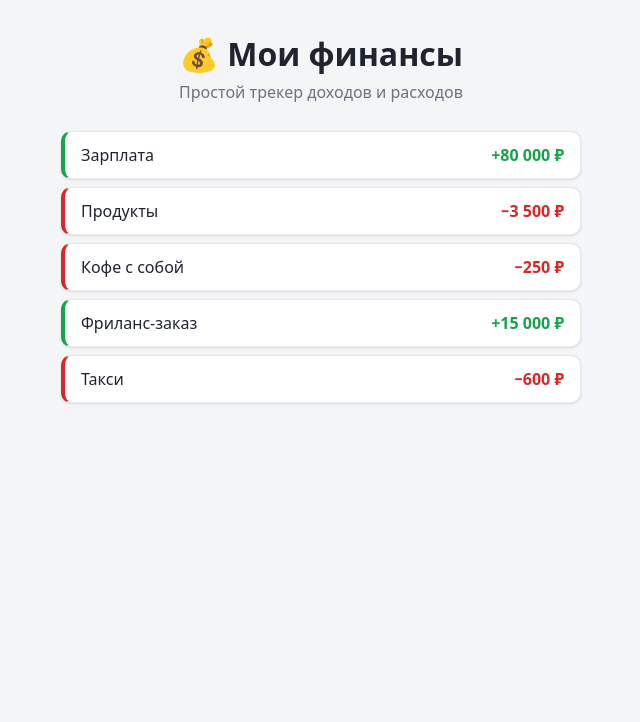
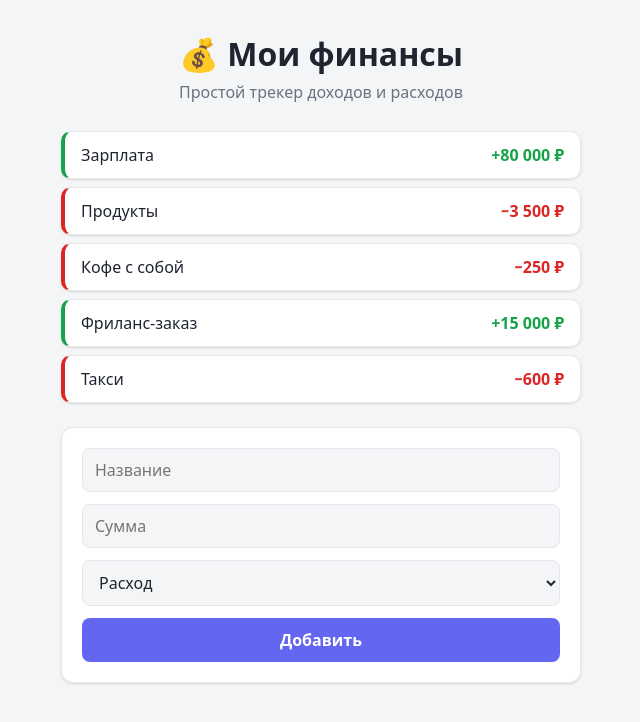
Before and after one commit to vanish-gold16/tsx_practice, a React (Vite) app: page / in a window 1280 px wide. Shown: the top 722 px of the page, without its empty margins (319-959 px from the left). Built offline with nearby package versions, Linux system fonts and the light colour scheme.

Commit message:
feat: implement TransactionForm component and integrate with App

```diff
--- a/src/App.tsx
+++ b/src/App.tsx
@@ -4,8 +4,17 @@ import './App.css'
 // import { TransactionItem } from './components/TransactionItem'
 import { sampleTransactions } from './data'
 import TransactionList from "./components/TransactionList.tsx";
+import {useState} from "react";
+import type {Transaction} from "./types.ts";
+import TransactionForm from "./components/TransactionForm.tsx";
 
 function App() {
+    const [transactions, setTransactions] = useState<Transaction[]>(sampleTransactions)
+
+    function handleAdd(transaction: Transaction) {
+        setTransactions(prev => [transaction, ...prev])
+    }
+
     return (
         <div className="app">
             <header className="app__header">
@@ -15,7 +24,10 @@ function App() {
 
         <main className="app__main">
             <TransactionList
-              transactions={sampleTransactions} />
+                transactions={transactions} />
+            <TransactionForm
+                onAdd={handleAdd}
+            />
         </main>
         </div>
     )
--- /dev/null
+++ b/src/components/TransactionForm.tsx
@@ -0,0 +1,57 @@
+import {useState} from "react";
+import type {Transaction, TransactionType} from "../types.ts";
+
+type TransactionFormProps = {
+    onAdd: (transaction: Transaction) => void
+}
+
+export default function TransactionForm( {onAdd }: TransactionFormProps) {
+    const [title, setTitle] = useState('')
+    const [amount, setAmount] = useState('')
+    const [type, setType] = useState<TransactionType>('expense')
+
+    function handleSubmit(e: React.FormEvent) {
+        e.preventDefault()
+
+        const newTransaction: Transaction = {
+            id: crypto.randomUUID(),
+            title: title,
+            amount: Number(amount),
+            type: type,
+            createdAt: new Date().toISOString(),
+        }
+
+        onAdd(newTransaction)
+        setTitle('')
+        setAmount('')
+        setType('expense')
+    }
+
+    return (
+        <form
+            className="form"
+            onSubmit={handleSubmit}
+        >
+            <input
+                value={title}
+                onChange={(e) => setTitle(e.target.value)}
+                placeholder="Название"
+            />
+            <input
+                value={amount}
+                onChange={(e) => setAmount(e.target.value)}
+                placeholder="Сумма"
+            />
+            <select
+                value={type}
+                onChange={(e) => setType(e.target.value as TransactionType)}
+            >
+                <option value="expense">Расход</option>
+                <option value="income">Доход</option>
+            </select>
+            <button type="submit">
+                Добавить
+            </button>
+        </form>
+    )
+}
```
Also changed, not shown: .claude/launch.json (added). Lines whose indentation alone changed are shown as unchanged.
